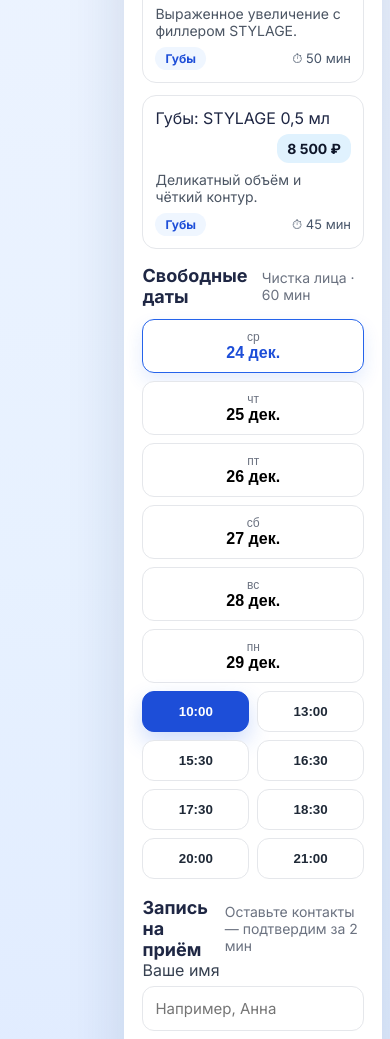
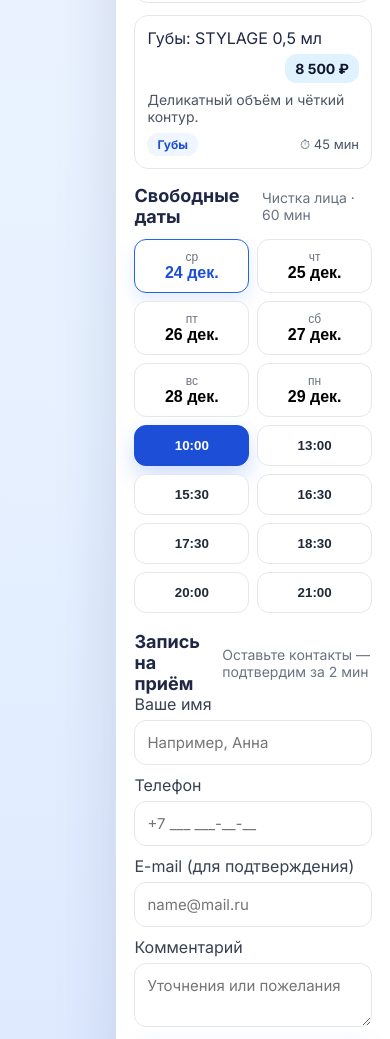
Before and after one commit to Alim1144/Kosmetologysite, a website: page index.html in a window 390 px wide. Shown: the part 2315-3354 px from the top of the page. Drawn offline with Linux system fonts and the light colour scheme.

Commit message:
Fix: убраны боковые отступы для полноэкранного отображения на мобильных

```diff
--- a/styles.css
+++ b/styles.css
@@ -15,12 +15,13 @@ body {
 .app {
   display: flex;
   justify-content: center;
-  padding: 24px 12px 48px;
+  padding: 0 0 48px;
 }
 
 .card {
   background: #fff;
-  width: min(420px, 100%);
+  width: 100%;
+  max-width: 420px;
   border-radius: 28px;
   box-shadow: 0 16px 60px rgba(23, 51, 90, 0.14);
   overflow: hidden;
@@ -496,11 +497,12 @@ main {
 
 @media (max-width: 480px) {
   .app {
-    padding: 12px 8px 30px;
+    padding: 0 0 30px;
   }
 
   .card {
-    border-radius: 22px;
+    border-radius: 0;
+    max-width: 100%;
   }
 
   .status-bar {
```
